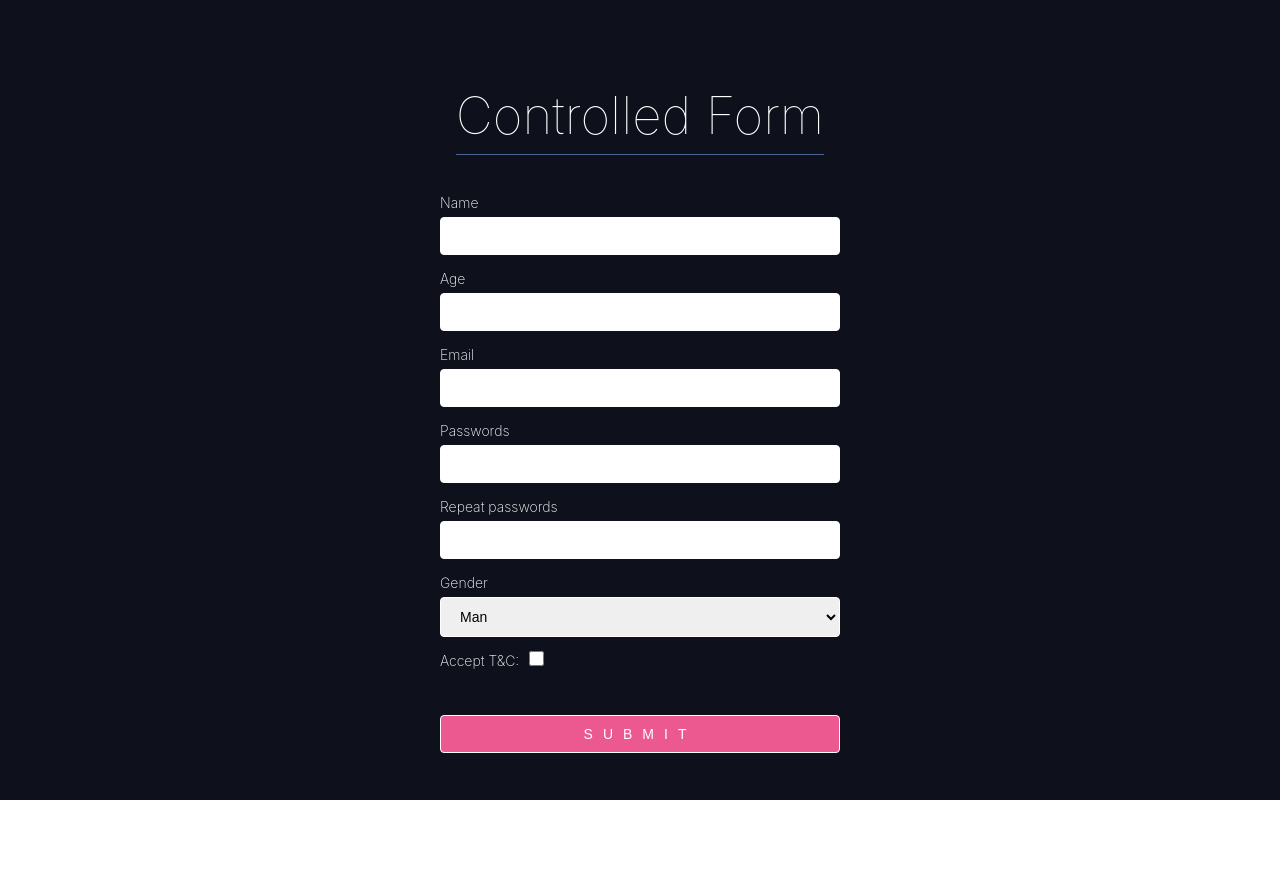
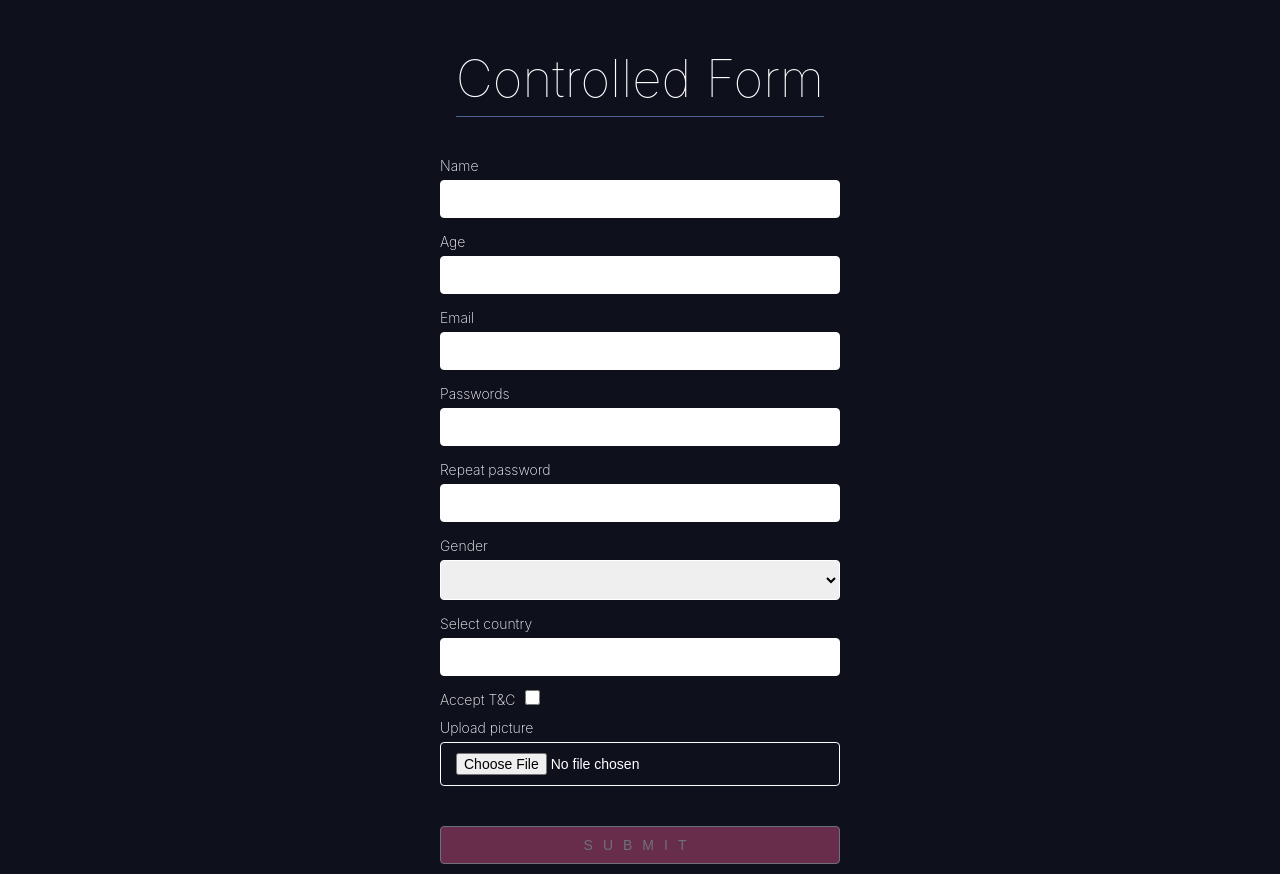
Before and after one commit to Cheleste1994/react-forms, a React (Vite) app: page /registration/controlled in a window 1280 px wide. Before the commit the page ends 800 px from the top, so only its background shows below. Built offline with nearby package versions, Linux system fonts and the light colour scheme.

Commit message:
add: finish ControlledForm

```diff
--- /dev/null
+++ b/src/common/schema.ts
@@ -0,0 +1,62 @@
+import * as yup from 'yup';
+import { store } from '../redux/store';
+
+const MAX_FILE_SIZE = 5 * 1024 * 1024;
+
+const regex = {
+  username: /^[A-Z]/,
+  password: /^(?=.*\d)(?=.*[A-Z])(?=.*[a-z])(?=.*[^a-zA-Z\d])/,
+};
+
+const countryData = () =>
+  store.getState().countriesReducer.map((el) => el.name);
+
+export const schema = yup
+  .object({
+    username: yup
+      .string()
+      .matches(regex.username, 'first uppercased letter')
+      .required(),
+    age: yup.number().positive('no negative values').integer().required(),
+    email: yup.string().email('Please enter a valid email').required(),
+    password: yup
+      .string()
+      .matches(
+        regex.password,
+        'Password strength: 1 number, 1 uppercased letter, 1 lowercased letter, 1 special character'
+      )
+      .required(),
+    confirmPassword: yup
+      .string()
+      .oneOf([yup.ref('password')], 'Passwords must match'),
+    sex: yup.string().required('Gender is a required field'),
+    country: yup
+      .string()
+      .matches(regex.username, 'First uppercased letter')
+      .oneOf(countryData(), 'Country not found')
+      .required('Country is a required field'),
+    rules: yup.boolean().oneOf([true], 'Rules not accepted'),
+    photo: yup
+      .mixed()
+      .required('Required')
+      .test({
+        message: 'Please provide a supported file type(jpeg or png)',
+        test: (value) => {
+          if (!value) return true;
+          const file = Object.values(value)?.[0];
+          if (file && file instanceof File) {
+            return file.type === 'image/jpeg' || file.type === 'image/png';
+          }
+        },
+      })
+      .test('is-valid-size', 'Max allowed size is 5MB', (value) => {
+        if (!value) return true;
+        const file = Object.values(value)?.[0];
+        if (file && file instanceof File) {
+          return file.size <= MAX_FILE_SIZE;
+        }
+      }),
+  })
+  .required();
+
+export type FormDataSchema = yup.InferType<typeof schema>;
--- a/src/common/validationForm.ts
+++ b/src/common/validationForm.ts
@@ -6,7 +6,7 @@ type ValueForm = FormDataEntryValue | null;
 const regex = {
   username: /^[A-Z]/,
   email: /^[^\s@]+@[^\s@]+\.[^\s@]+$/,
-  password: /^(?=.*\d)(?=.*[A-Z])(?=.*[a-z])(?=.*[^a-zA-Z\d]).{8,}$/,
+  password: /^(?=.*\d)(?=.*[A-Z])(?=.*[a-z])(?=.*[^a-zA-Z\d])/,
 };
 
 export const checkValidationUsername = (username: ValueForm): string | null => {
--- a/src/components/Autocomplete/Controlled/Autocomplete.tsx
+++ b/src/components/Autocomplete/Controlled/Autocomplete.tsx
@@ -1,48 +1,33 @@
 import React, { useState } from 'react';
+import { UseFormRegister } from 'react-hook-form';
+import { FormDataSchema } from '../../../common/schema';
+
 import { useAppSelector } from '../../../redux/hooks/hooks';
-import styles from '../Autocomplete.module.scss';
 
-export default function Autocomplete() {
+export default function Autocomplete({
+  register,
+}: {
+  register: UseFormRegister<FormDataSchema>;
+}) {
   const [searchCountries, setSearchCountries] = useState('');
 
   const store = useAppSelector((store) => store.countriesReducer);
 
-  const countries = store.filter((country) =>
-    country.name.toLowerCase().includes(searchCountries.toLowerCase())
-  );
   return (
     <>
       <input
-        name="country"
-        id="country"
+        {...register('country', { required: true })}
         value={searchCountries}
         onChange={(e) => setSearchCountries(e.target.value)}
+        list="country"
       />
-      <div
-        className={styles.autocomplete}
-        style={{
-          visibility:
-            searchCountries && searchCountries !== countries[0]?.name
-              ? 'visible'
-              : 'hidden',
-        }}
-      >
-        {(countries.length > 0 &&
-          countries.map((el, index) => (
-            <div
-              key={`${el.code}${index}`}
-              onClick={() => setSearchCountries(el.name)}
-            >
-              <span>+{el.code}</span>
-              <span>{el.name}</span>
-            </div>
-          ))) ||
-          (searchCountries && (
-            <div>
-              <span>Not found!</span>
-            </div>
-          ))}
-      </div>
+      <datalist id="country">
+        {store.map((country, index) => (
+          <option key={`${country.code}${index}`} value={country.name}>
+            {country.name}
+          </option>
+        ))}
+      </datalist>
     </>
   );
 }
--- a/src/components/CustomLabel/CustomLabel.module.scss
+++ b/src/components/CustomLabel/CustomLabel.module.scss
@@ -1,7 +1,6 @@
 .label {
-position: relative;
-margin-bottom: 20px;
-
+  position: relative;
+  margin-bottom: 20px;
 }
 
 .validation {
@@ -10,7 +9,6 @@ margin-bottom: 20px;
   right: 0;
   cursor: pointer;
 }
-
 
 .message {
   display: none;
--- a/src/index.scss
+++ b/src/index.scss
@@ -45,7 +45,6 @@ main {
   align-items: center;
 }
 
-
 h1 {
   font-size: 3.2em;
   line-height: 1.1;
--- a/src/routes/registration/ControlledForm/ControlledForm.tsx
+++ b/src/routes/registration/ControlledForm/ControlledForm.tsx
@@ -1,44 +1,163 @@
 import React from 'react';
+import { useForm } from 'react-hook-form';
+import { FormDataSchema, schema } from '../../../common/schema';
+
+import { yupResolver } from '@hookform/resolvers/yup';
+import styles from '../../../components/CustomLabel/CustomLabel.module.scss';
+
 import '../registration.scss';
+import Autocomplete from '../../../components/Autocomplete/Controlled/Autocomplete';
+import convertPhotoBase64 from '../../../common/convertFileToBase64';
+import { addUser } from '../../../redux/slice/user.slice';
+import { useAppDispatch } from '../../../redux/hooks/hooks';
+import { useNavigate } from 'react-router-dom';
 
 export default function ControlledForm() {
+  const {
+    register,
+    handleSubmit,
+    formState: { errors, isValid },
+  } = useForm<FormDataSchema>({
+    mode: 'onBlur',
+    resolver: yupResolver(schema),
+  });
+
+  const dispatch = useAppDispatch();
+
+  const navigate = useNavigate();
+
+  const onSubmit = async (data: FormDataSchema) => {
+    const file = Object.values(data.photo)[0];
+    if (file && file instanceof File) {
+      const formData = { ...data, photo: await convertPhotoBase64(file) };
+
+      dispatch(addUser(formData));
+      navigate('/');
+    }
+  };
+
   return (
     <main className="main">
       <h1>Controlled Form</h1>
-      <form className="form">
-        <label>
+      <form
+        className="form"
+        onSubmit={handleSubmit(onSubmit)}
+        autoComplete={'on'}
+      >
+        <label htmlFor="username">
           Name
-          <input />
-          <div></div>
+          <input
+            {...register('username')}
+            aria-invalid={errors.username ? 'true' : 'false'}
+          />
+          {errors.username && (
+            <span className={styles.validation}>
+              <span className={styles.message}>First uppercased letter</span>
+            </span>
+          )}
         </label>
-        <label>
+        <label htmlFor="age">
           Age
-          <input />
+          <input
+            {...register('age')}
+            aria-invalid={errors.age ? 'true' : 'false'}
+          />
+          {errors.age && (
+            <span className={styles.validation}>
+              <span className={styles.message}>
+                Should be number, no negative values
+              </span>
+            </span>
+          )}
         </label>
-        <label>
+        <label htmlFor="email">
           Email
-          <input />
+          <input
+            {...register('email')}
+            aria-invalid={errors.email ? 'true' : 'false'}
+          />
+          {errors.email && (
+            <span className={styles.validation}>
+              <span className={styles.message}>{errors.email.message}</span>
+            </span>
+          )}
         </label>
-        <label>
+        <label htmlFor="password">
           Passwords
-          <input />
-          Repeat passwords
-          <input />
+          <input
+            {...register('password')}
+            aria-invalid={errors.password ? 'true' : 'false'}
+            type="password"
+          />
+          {errors.password && (
+            <span className={styles.validation}>
+              <span className={styles.message}>
+                Password strength: 1 number, 1 uppercased letter, 1 lowercased
+                letter, 1 special character
+              </span>
+            </span>
+          )}
         </label>
-        <label>
+        <label htmlFor="confirmPassword">
+          Repeat password
+          <input
+            {...register('confirmPassword')}
+            aria-invalid={errors.confirmPassword ? 'true' : 'false'}
+            type="password"
+          />
+          {errors.confirmPassword && (
+            <span className={styles.validation}>
+              <span className={styles.message}>
+                {errors.confirmPassword.message}
+              </span>
+            </span>
+          )}
+        </label>
+        <label htmlFor="sex">
           Gender
-          <select name="gender" id="gender">
-            <option disabled></option>
-            <option value="Men">Man</option>
-            <option value="Women">Women</option>
+          <select
+            {...register('sex')}
+            aria-invalid={errors.confirmPassword ? 'true' : 'false'}
+          >
+            <option></option>
+            <option>Man</option>
+            <option>Women</option>
           </select>
+          {errors.sex && (
+            <span className={styles.validation}>
+              <span className={styles.message}>{errors.sex.message}</span>
+            </span>
+          )}
         </label>
-        <label>
-          Accept T&C:
-          <input type="checkbox" />
+        <label htmlFor="country">
+          Select country
+          <Autocomplete register={register} />
+          {errors.country && (
+            <span className={styles.validation}>
+              <span className={styles.message}>{errors.country.message}</span>
+            </span>
+          )}
+        </label>
+        <label htmlFor="rules">
+          Accept T&C
+          <input {...register('rules')} type={'checkbox'} />
+          {errors.rules && (
+            <span className={styles.validation}>
+              <span className={styles.message}>{errors.rules.message}</span>
+            </span>
+          )}
+        </label>
+        <label htmlFor="photo">
+          Upload picture
+          <input {...register('photo')} type="file" accept=".jpeg, .png" />
+          {errors.photo && (
+            <span className={styles.validation}>
+              <span className={styles.message}>{errors.photo.message}</span>
+            </span>
+          )}
         </label>
 
-        <input type="submit" />
+        <input type="submit" disabled={!isValid} />
       </form>
     </main>
   );
--- a/src/routes/registration/registration.scss
+++ b/src/routes/registration/registration.scss
@@ -50,7 +50,7 @@ label {
   font-weight: 200;
   position: relative;
 
-   span {
+  span {
     z-index: 99;
 
     &::before {
```
Also changed, not shown: src/components/CustomLabel/Controlled/CustomLabel.tsx (added, +32 -0 lines), src/routes/HomePage/HomePage.module.scss (indentation only), 1 other file (tests, documents, lock files or other folders).
